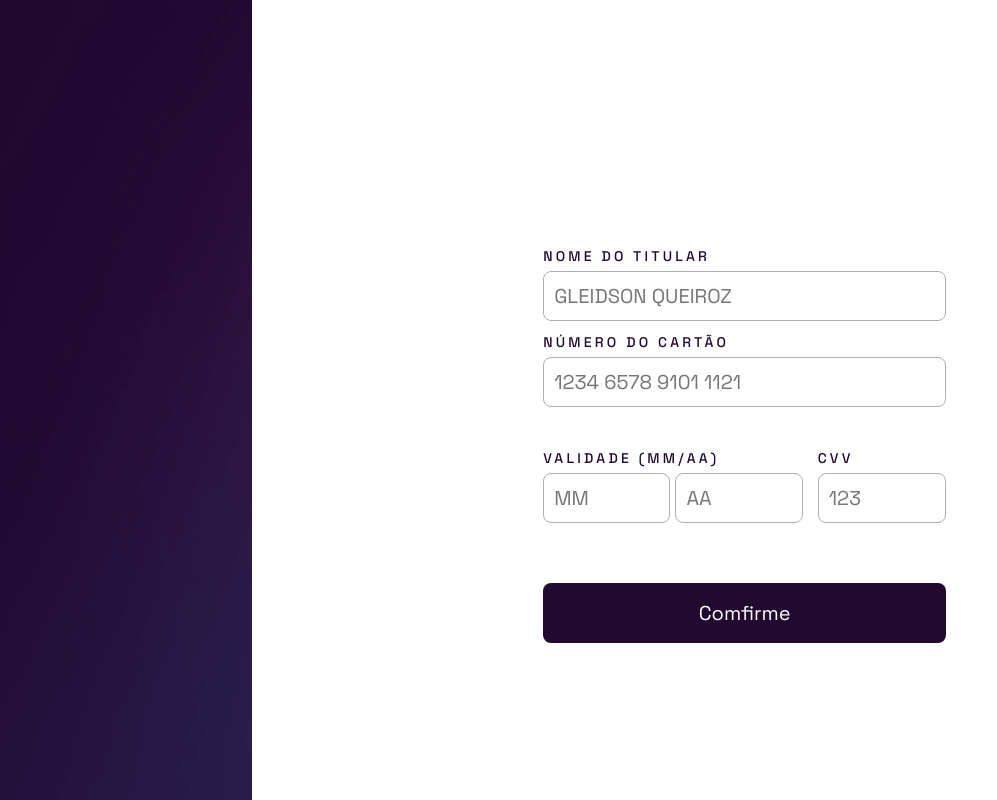
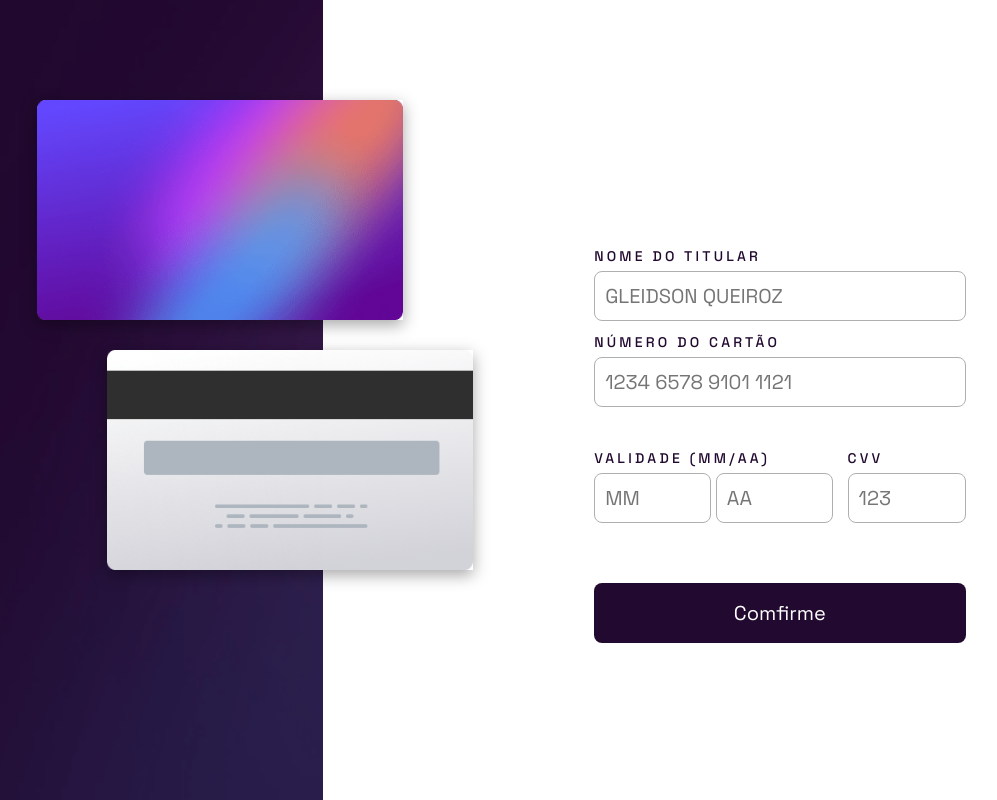
Before and after one commit to queiiroz/interactive-card, a plain HTML site: page index.html in a window 1280 px wide. Shown: the whole page, without its empty margins (43-1040 px from the left). Drawn offline with Linux system fonts and the light colour scheme; a web font is replaced by a local one.

Commit message:
html css modified

```diff
--- a/index.html
+++ b/index.html
@@ -15,17 +15,13 @@
   </head>
   <body>
     <div class="col">
-      <header class="cards">
-        <!--
-      <div class="back-card"><h4 class="cvv-print">000</h4></div>
-      <div class="front-card">
-        <div class="number-print">0000 0000 0000 0000</div>
-        <div class="number-name">
-          <div class="name-print">GLEIDSON QUEIROZ</div>
-          <div class="date-print">00/00</div>
+      <header>
+        <div class="cards">
+          <img src="./assets/bg-card-back.png" alt="Imagem do verso do cartão" class="back-card">
+          <img src="./assets/bg-card-front.png" alt=" Imagem da frente do cartão" class="front-card">
+
+
         </div>
-      </div>
-   -->
       </header>
       <div class="flexbox">
       <form class="dados">
--- a/style.css
+++ b/style.css
@@ -20,7 +20,8 @@ body {
   flex-direction: column;
 }
 
-.cards {
+header {
+  width: 100vw;
   height: 250px;
   background-image: url(./assets/bg-main-mobile.png);
   background-repeat: no-repeat;
@@ -29,52 +30,29 @@ body {
   color: var(--color-text-card);
 }
 
-.back-card {
-  width: 310px;
-  height: 170px;
-
-  background-image: url(./assets/bg-card-back.png);
-  background-repeat: no-repeat;
-  background-size: contain;
-  position: absolute;
-  top: 40px;
-  left: 80px;
-}
-.number-print {
-  font-size: 18px;
-  font-weight: 500;
-  letter-spacing: 0.2rem;
-}
-.number-name {
-  font-size: 12px;
-  display: flex;
-  justify-content: space-between;
-  align-items: end;
-  letter-spacing: 0.1rem;
+.cards {
+  position: relative;
 }
 
-.cvv-print {
+.back-card {
+  width: 250px;
+  height: 150px;
+  image-rendering: auto;
   position: absolute;
-  top: 72px;
-  left: 230px;
-  font-weight: 700;
+  top: 30px;
+  left: 90px;
+  z-index: 0;
+  box-shadow: rgba(0, 0, 0, 0.35) 0px 5px 15px;
 }
 
 .front-card {
-  padding: 95px 20px 10px 20px;
-  background-image: url(./assets/bg-card-front.png);
-  background-repeat: no-repeat;
-  background-size: contain;
-  width: 310px;
-  height: 170px;
+  width: 250px;
+  height: 150px;
   position: absolute;
-  top: 140px;
+  top: 130px;
   right: 90px;
-  display: flex;
-  flex-direction: column;
-
-  display: flex;
-  gap: 20đpx;
+  z-index: 1;
+  box-shadow: rgba(0, 0, 0, 0.35) 0px 5px 15px;
 }
 
 .dados {
@@ -193,9 +171,25 @@ input::-webkit-inner-spin-button {
     display: flex;
     flex-direction: row;
   }
-  .cards {
-    width: 30%;
+  header {
+    width: 40%;
     height: 100vh;
+  }
+
+  .back-card {
+    width: 100%;
+    height: 220px;
+    position: absolute;
+    top: 350px;
+    left: 150px;
+  }
+
+  .front-card {
+    width: 100%;
+    height: 220px;
+    position: absolute;
+    top: 100px;
+    left: 80px;
   }
 
   .dados {
```
